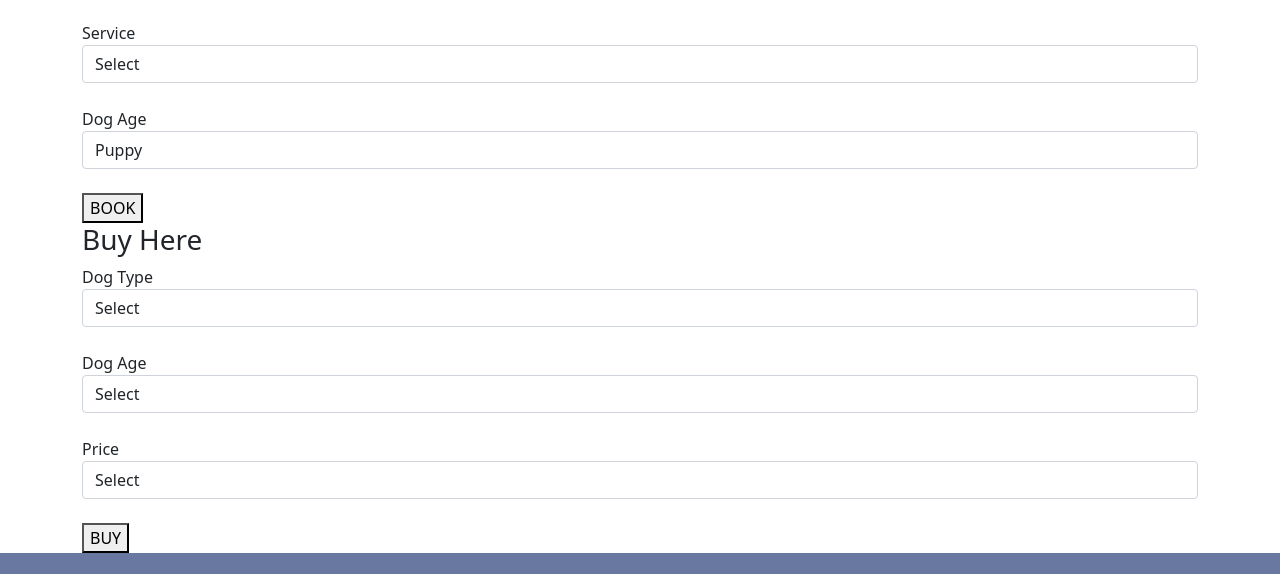
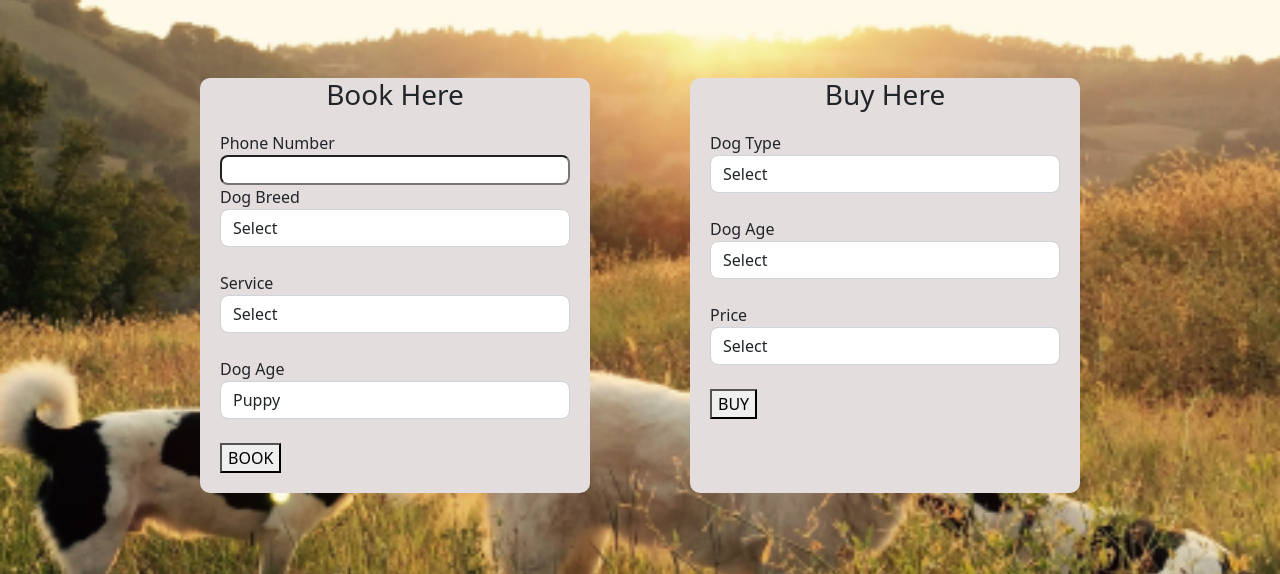
Before and after one commit to Jerry-Wemisiko/K9-World, a plain HTML site: page shop.html in a window 1280 px wide. Shown: the part 239-813 px from the top of the page. Drawn offline with nearby package versions, Linux system fonts and the light colour scheme.

Commit message:
styled the bookform and buy form

```diff
--- a/shop.css
+++ b/shop.css
@@ -1,49 +1,108 @@
-.nav-bar{
+.nav-bar {
     background-color: #6978a0 !important;
 }
-#logo{
-    top:0;
+
+#logo {
+    top: 0;
     bottom: 0;
     left: 0;
     right: 0;
 }
-.ftdetails{
+
+.ftdetails {
     display: flex;
     flex-direction: row;
-   align-content: space-between;
+    align-content: space-between;
 }
 
 .ftdetails,
 .vs,
 .ex,
-.fl{
+.fl {
     list-style: none;
     text-align: left;
     margin-left: 50px;
 }
+
 #k9,
 #explore,
 #visit,
-#follow{
-    margin-right:20px;
+#follow {
+    margin-right: 20px;
 }
-.ex,.vs,.fl{
+
+.ex,
+.vs,
+.fl {
     border-right: solid 1px black;
 
     padding-right: 50px;
 }
-.footer{
-    background-color:#6978a0 ;
-     padding: 30px;
+
+.footer {
+    background-color: #6978a0;
+    padding: 30px;
     text-align: center;
 }
 
 #flhead,
 #exhead,
-#vshead{
+#vshead {
     margin-left: 80px;
 }
-.phoneno{
+
+.phoneno {
     display: flex;
     flex-direction: column;
 }
+
+#title,
+#booktitle,
+#buytitle {
+    text-align: center;
+}
+
+#bookform,
+#buyform {
+    width: 350px;
+    margin: 20px;
+
+}
+
+.book,
+.buy {
+    border-radius: 10px;
+    border: thin 1px black;
+    background-color: #E4DDDD;
+    margin: 50px;
+}
+
+.forms {
+
+    justify-content: center;
+    display: flex;
+    flex-direction: row;
+    align-content: space-around;
+    margin-top: 100px;
+    margin-bottom: 105px;
+
+}
+
+.back {
+    background-image: url(Images/dog.jpg);
+    background-repeat: no-repeat;
+    background-position: center;
+    background-size: cover;
+    padding: 50px;
+}
+
+#phone,
+#breed,
+#service,
+#age,
+#dType,
+#dAge,
+#cost {
+    border-radius: 8px;
+
+}
--- a/shop.html
+++ b/shop.html
@@ -33,17 +33,20 @@
 
         </nav>
     </div>
+    <div class="back">
+        <div class="container">
+            <h2 id="title">K9-World Book/Buy</h2>
+        </div>
 
-    <div class="container">
+        <div class="container forms">
+
             <div class="book">
                 <h3 id="booktitle">Book Here</h3>
-            <form id="book-form" action="submit">
+                <form id="bookform" action="">
                     <div class="phoneno">
-                    <label for="type">Phone Number</label>
-                    <input type="tel">
+                        <label class="tel" for="type">Phone Number</label>
+                        <input type="tel" id="phone" name="phone" pattern="[0-9]{3}-[0-9]{3}-[0-9]{4}" required>
                     </div>
-
-
 
                     <div class="form-group">
                         <label for="breed">Dog Breed</label><br>
@@ -84,11 +87,11 @@
             </div>
 
             <div class="buy">
-            <h3 id="buytitle" >Buy Here</h3>
-            <form action="">
+                <h3 id="buytitle">Buy Here</h3>
+                <form id="buyform" action="">
                     <div class="form-group">
-                    <label for="type" >Dog Type</label><br>
-                    <select class="form-control" id="buy" required><br>
+                        <label for="type">Dog Type</label><br>
+                        <select class="form-control" id="dType" required><br>
                             <option value="">Select</option>
                             <option value="German">German Shepherd</option>
                             <option value="Doberman">Doberman</option>
@@ -104,8 +107,8 @@
                     </div>
 
                     <div class="form-group">
-                    <label for="dogAge" >Dog Age</label><br>
-                    <select class="form-control" id="buy" required><br>
+                        <label for="dogAge">Dog Age</label><br>
+                        <select class="form-control" id="dAge" required><br>
                             <option value="">Select</option>
                             <option label="Adult">Adult</option>
                             <option label="Puppy">Puppy</option>
@@ -113,20 +116,22 @@
                     </div>
 
                     <div class="form-group">
-                    <label for="price" >Price</label><br>
-                    <select class="form-control" id="buy" required><br>
+                        <label for="price">Price</label><br>
+                        <select class="form-control" id="cost" required><br>
                             <option value="">Select</option>
                             <option value="Adult" value="15,000">Adult</option>
                             <option label="Puppy" value="8,000">Puppy</option>
                         </select><br>
                     </div>
-                <button type="submit" id="btn" label="">BUY</button>
+                    <button onclick="buyForm()" type="submit" id="btn-buy" label="">BUY</button>
                 </form>
 
             </div>
 
 
         </div>
+    </div>
+
 
     <footer>
         <div class="footer">
@@ -178,8 +183,8 @@
     </div>
     <script src="shop.js"></script>
     <script src="https://cdn.jsdelivr.net/npm/bootstrap@5.0.2/dist/js/bootstrap.bundle.min.js"
-        integrity="sha384-MrcW6ZMFYlzcLA8Nl+NtUVF0sA7MsXsP1UyJoMp4YLEuNSfAP+JcXn/tWtIaxVXM"
-        crossorigin="anonymous"></script>
+        integrity="sha384-MrcW6ZMFYlzcLA8Nl+NtUVF0sA7MsXsP1UyJoMp4YLEuNSfAP+JcXn/tWtIaxVXM" crossorigin="anonymous">
+    </script>
 </body>
 
 </html>
```
Also changed, not shown: Images/dog.jpg (added). Lines whose indentation alone changed are shown as unchanged.
